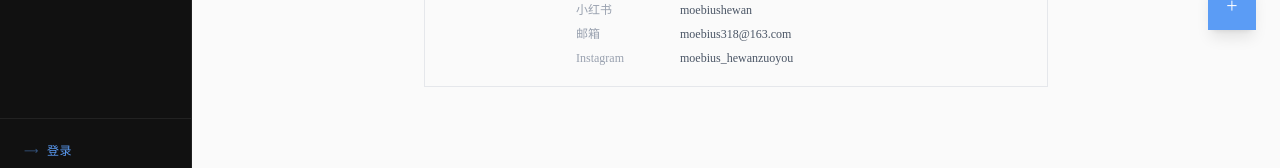
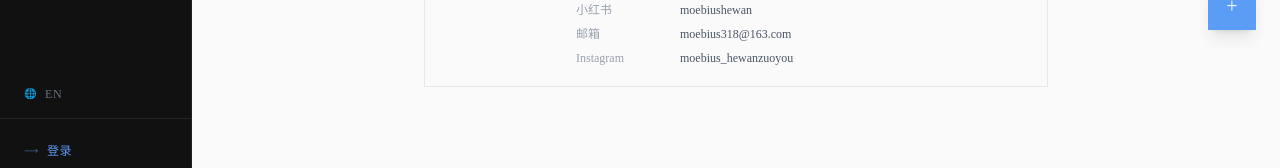
Before and after one commit to hzl080329-debug/neuroconnect, a Next.js app: page / in a window 1280 px wide. Shown: the part 746-914 px from the top of the page. Built offline with nearby package versions, Linux system fonts and the light colour scheme; no server answers; the database is empty.

Commit message:
侧边栏添加一键语言切换按钮

```diff
--- a/src/components/sidebar.tsx
+++ b/src/components/sidebar.tsx
@@ -13,7 +13,8 @@ const icons: Record<string, string> = {
 export function Sidebar() {
   const pathname = usePathname();
   const { user, profile, signOut } = useAuth();
-  const { t } = useTranslation();
+  const { t, i18n } = useTranslation();
+  const lang = (i18n as any).resolvedLanguage || i18n.language || 'zh';
 
   const links = [
     { href: '/', label: t('nav.home'), key: 'home' },
@@ -55,6 +56,17 @@ export function Sidebar() {
         ))}
       </nav>
 
+      {/* Language toggle */}
+      <div className="px-3 py-2">
+        <button
+          onClick={() => i18n.changeLanguage(lang === 'zh' ? 'en' : 'zh')}
+          className="flex items-center gap-2 px-3 py-2 text-xs uppercase tracking-wider text-gray-500 hover:text-gray-300 hover:bg-[#1a1a1a] w-full transition-colors"
+        >
+          <span className="text-[10px]">🌐</span>
+          {lang === 'zh' ? 'EN' : '中文'}
+        </button>
+      </div>
+
       {/* Bottom */}
       <div className="px-3 py-4 border-t border-[#222]">
         {user ? (
```
